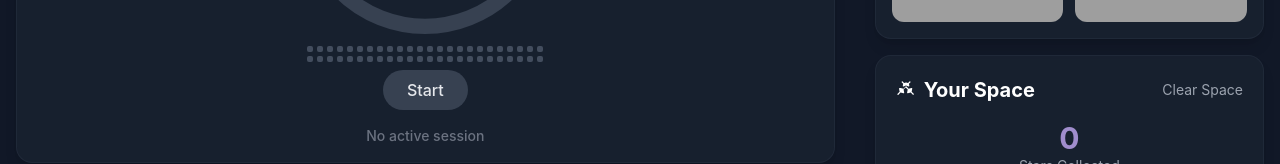
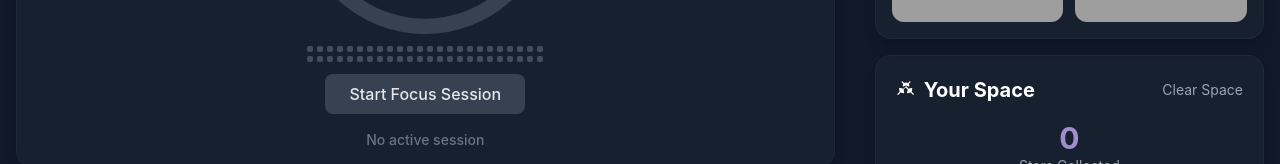
Before and after one commit to AbhinavXDayal/Timer, a React (Create React App) app in the folder study-tracker/: page / in a window 1280 px wide. Shown: the part 307-471 px from the top of the page. Built offline with nearby package versions, Linux system fonts and the light colour scheme; grey boxes are pictures that could not be loaded.

Commit message:
Update message here

```diff
--- a/study-tracker/src/App.tsx
+++ b/study-tracker/src/App.tsx
@@ -703,8 +703,8 @@ const App: React.FC = () => {
                   )}
                 </div>
 
-                {/* Minimal dot boxes under timer */}
-                <div className="w-full max-w-md mx-auto mb-2">
+                {/* Progress boxes under timer (minimal) */}
+                <div className="w-full max-w-md mx-auto mb-3">
                   <div className="dm-grid">
                     {Array.from({ length: 48 }).map((_, idx) => {
                       const fillThreshold = (idx + 1) / 48 * 100;
@@ -715,39 +715,38 @@ const App: React.FC = () => {
                 </div>
 
                 {/* Controls */}
-                <div className="flex justify-center mb-4">
+                <div className="flex items-center gap-3 mb-4">
                   {!cycleSession ? (
                     <button
                       onClick={startFocusSession}
-                      className="px-6 py-2 rounded-full bg-gray-700 hover:bg-gray-600 text-gray-200 font-medium transition-colors"
+                      className="bg-gray-700 hover:bg-gray-600 text-gray-200 px-6 py-2 rounded-lg font-medium transition-all duration-200 hover:scale-105"
                     >
-                      Start
+                      Start Focus Session
                     </button>
                   ) : (
-                    <div className="inline-flex items-center rounded-full overflow-hidden border border-gray-700/60 bg-gray-800/60">
+                    <>
                       {cycleSession.isPaused ? (
                         <button
                           onClick={resumeSession}
-                          className="px-5 py-2 text-gray-200 hover:bg-gray-700/60 transition-colors"
+                          className="bg-forest-green/20 hover:bg-forest-green/30 text-gray-200 px-5 py-2 rounded-lg font-semibold transition-all duration-200"
                         >
                           Resume
                         </button>
                       ) : (
                         <button
                           onClick={pauseSession}
-                          className="px-5 py-2 text-gray-200 hover:bg-gray-700/60 transition-colors"
+                          className="bg-forest-green/20 hover:bg-forest-green/30 text-gray-200 px-5 py-2 rounded-lg font-semibold transition-all duration-200"
                         >
                           Pause
                         </button>
                       )}
-                      <div className="h-6 w-px bg-gray-700/60" />
                       <button
                         onClick={stopSession}
-                        className="px-5 py-2 text-gray-300 hover:text-red-300 hover:bg-gray-700/60 transition-colors"
+                        className="text-gray-400 hover:text-red-400 underline-offset-4 hover:underline transition-colors duration-200"
                       >
                         Stop
                       </button>
-                    </div>
+                    </>
                   )}
                 </div>
 
```
Lines whose indentation alone changed are shown as unchanged.
